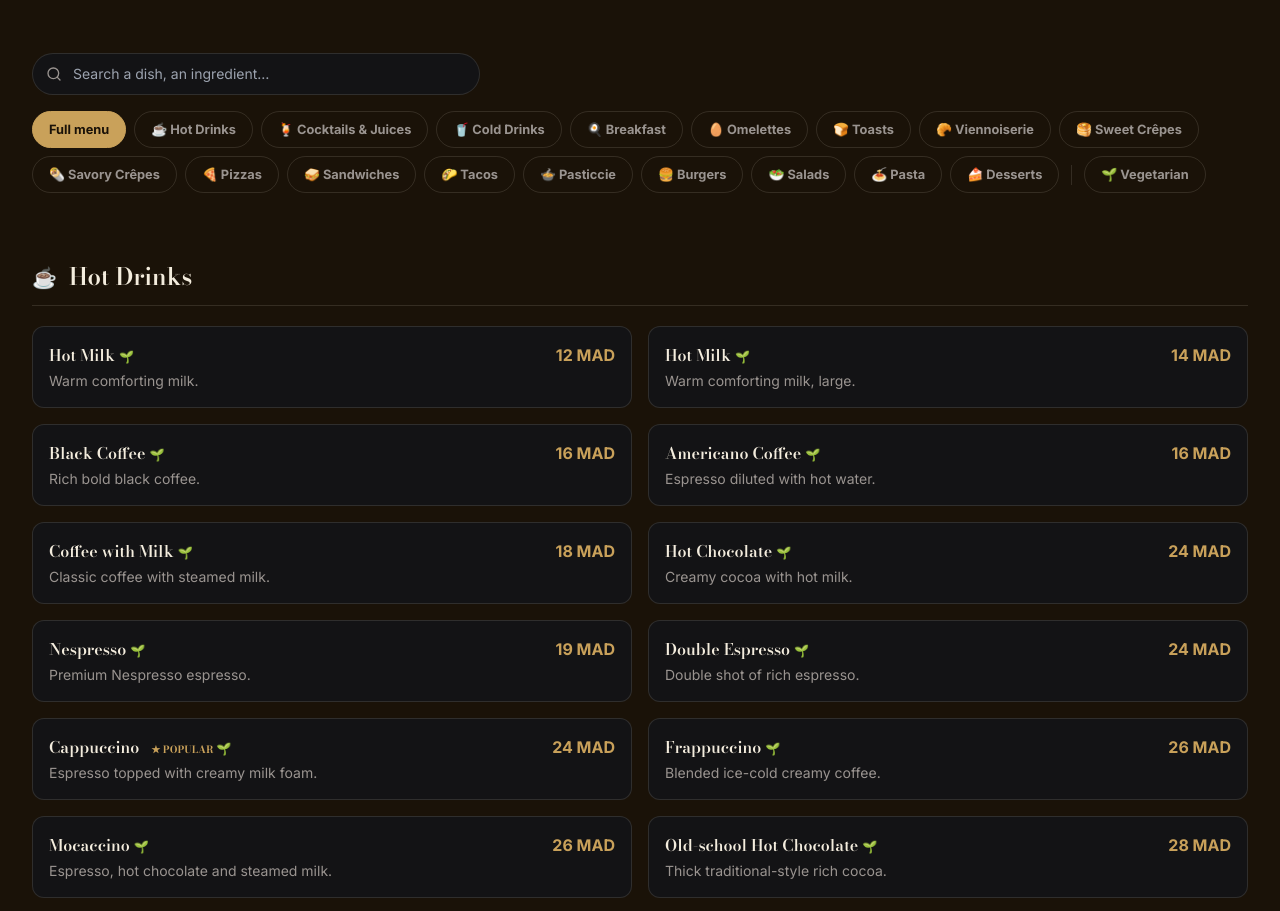
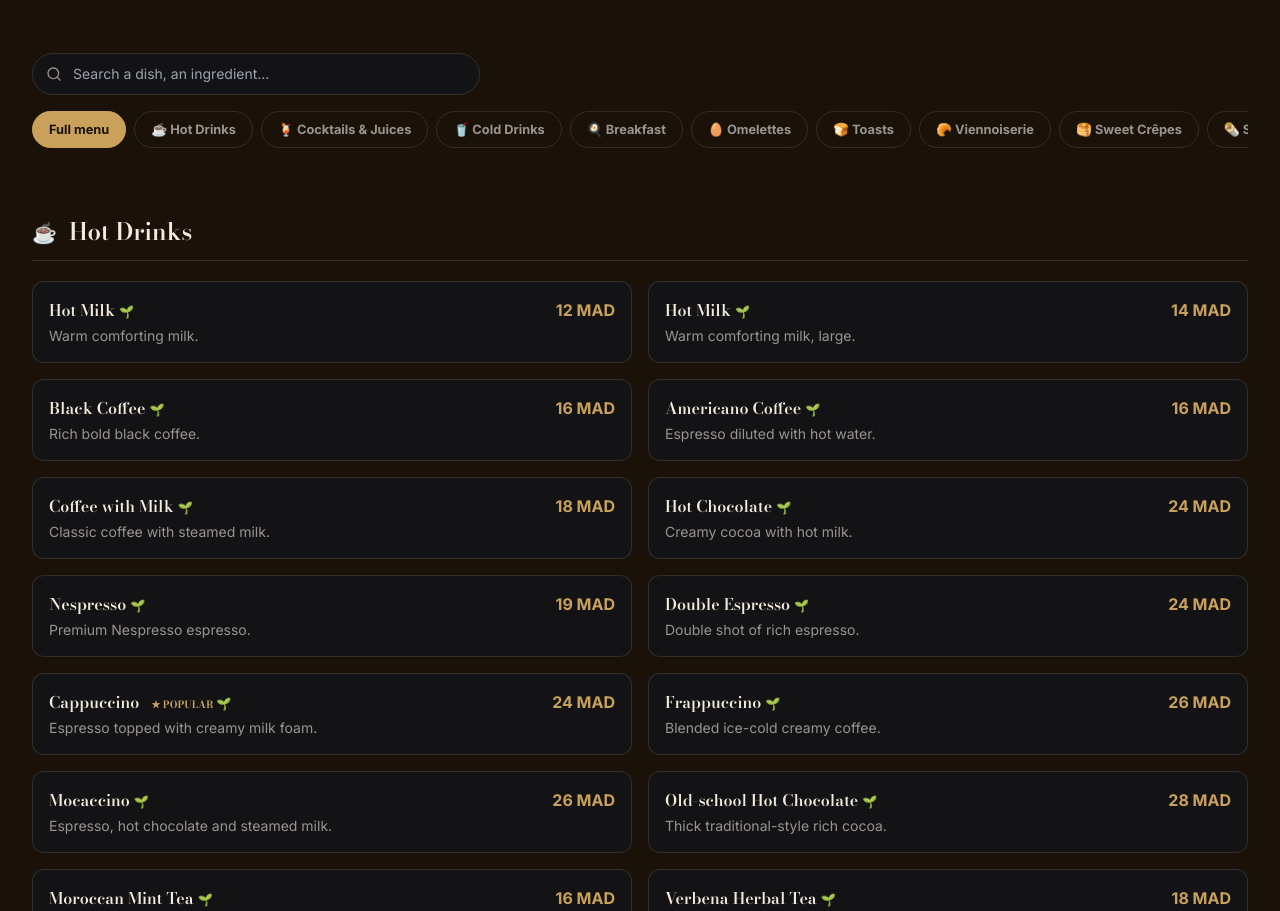
Before and after one commit to amarraduzzi/domscafeagdal, an Astro site: page /en/menu in a window 1280 px wide. Shown: the part 2157-3068 px from the top of the page. Built offline with nearby package versions, Linux system fonts and the light colour scheme; Astro itself is replaced by a stand-in of ours.

Commit message:
Update MenuContent.astro

```diff
--- a/src/content-pages/MenuContent.astro
+++ b/src/content-pages/MenuContent.astro
@@ -195,15 +195,26 @@ const path = localizedPath('/menu', lang);
         style="background-color: var(--color-surface); border: 1px solid var(--color-border); color: var(--color-text-primary)"
       />
     </div>
-    <div class="flex flex-wrap items-center gap-2 overflow-x-auto pb-1">
-      <button type="button" class="menu-filter-btn is-active" data-cat-filter="all">{t(common.toutLeMenu, lang)}</button>
+    <!-- Was `flex flex-wrap ... overflow-x-auto` — flex-wrap and
+         overflow-x-auto fight each other: wrapping onto new lines means
+         the row never actually overflows, so it can never scroll (that's
+         the bug the client flagged — 17 categories all wrapping into a
+         tall block instead of one scrollable strip). `flex-nowrap` fixes
+         it: the row stays one line, overflows, and scrolls — in whichever
+         direction is natural for the language (RTL just works here, no
+         extra handling needed, since it's native horizontal scroll not a
+         custom carousel). `menu-filter-scroll` (see <style> below) hides
+         the scrollbar itself so it reads as a clean pill strip rather than
+         a webpage with a visible scrollbar glued under it. -->
+    <div class="menu-filter-scroll flex flex-nowrap items-center gap-2 overflow-x-auto pb-1">
+      <button type="button" class="menu-filter-btn is-active shrink-0" data-cat-filter="all">{t(common.toutLeMenu, lang)}</button>
       {fullMenu.map((category) => (
-        <button type="button" class="menu-filter-btn" data-cat-filter={category.slug}>
+        <button type="button" class="menu-filter-btn shrink-0" data-cat-filter={category.slug}>
           {category.emoji} {t(category.label, lang)}
         </button>
       ))}
       <span class="w-px h-5 mx-1 shrink-0" style="background-color: var(--color-border)" />
-      <button type="button" class="menu-filter-btn" data-veg-toggle>🌱 {t(common.vegetarienUniquement, lang)}</button>
+      <button type="button" class="menu-filter-btn shrink-0" data-veg-toggle>🌱 {t(common.vegetarienUniquement, lang)}</button>
     </div>
   </section>
 
@@ -265,6 +276,16 @@ const path = localizedPath('/menu', lang);
 </Layout>
 
 <style>
+  /* Hides the scrollbar itself (Firefox + WebKit/Blink) so the category
+     row reads as a plain pill strip — the horizontal scroll still works
+     by touch/drag/trackpad, this only hides the bar's own chrome. */
+  .menu-filter-scroll {
+    scrollbar-width: none;
+    -ms-overflow-style: none;
+  }
+  .menu-filter-scroll::-webkit-scrollbar {
+    display: none;
+  }
   .menu-filter-btn {
     font-size: 0.8rem;
     font-weight: 700;
```
